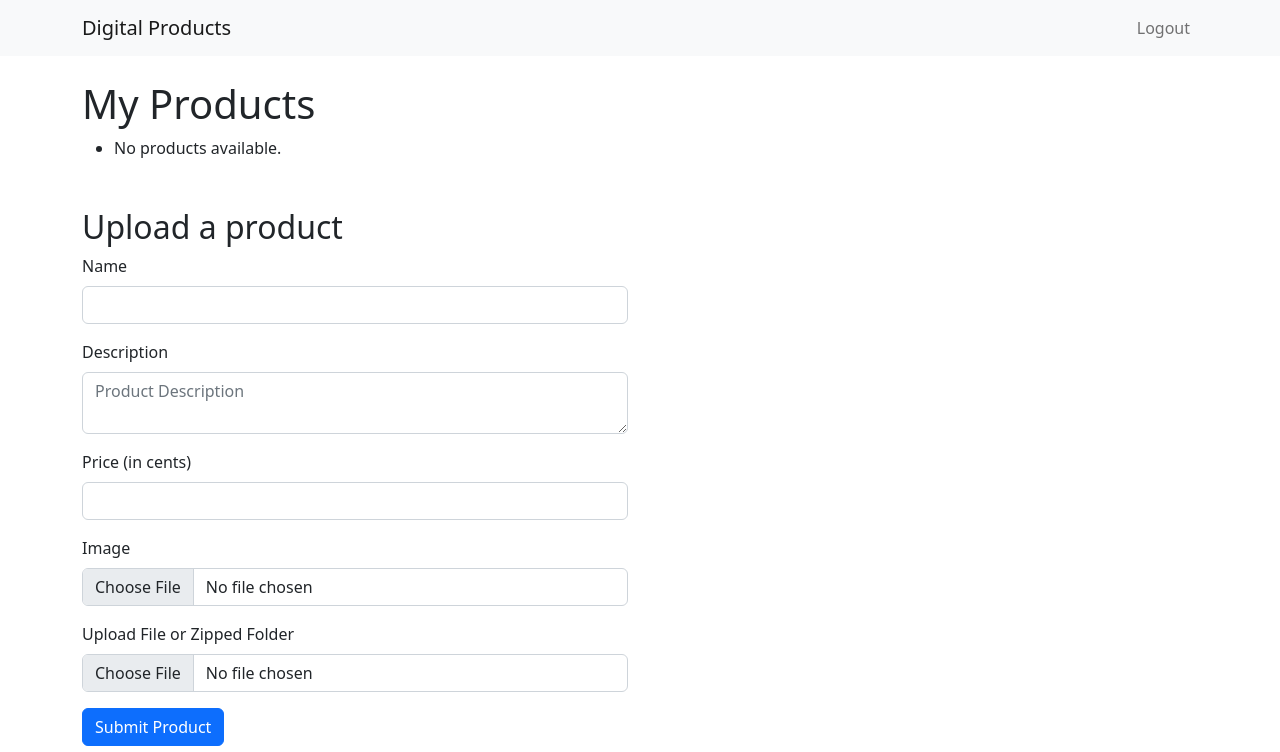
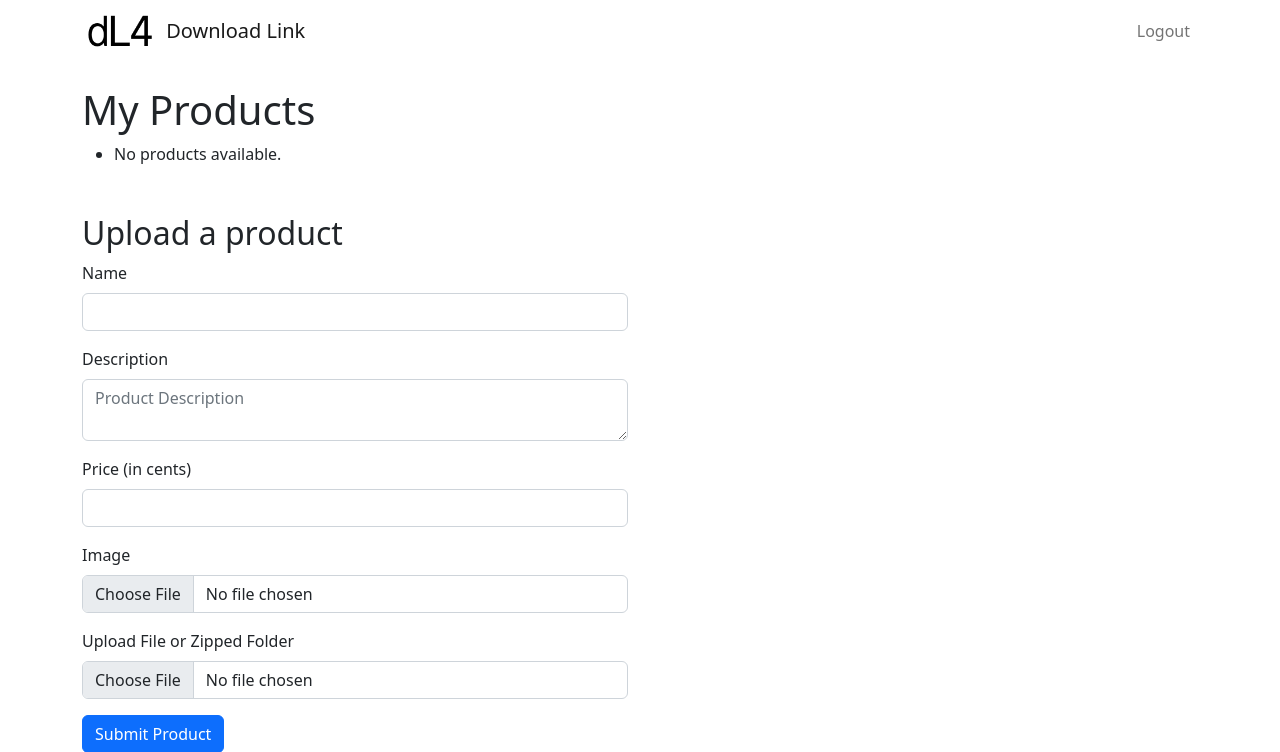
Before and after one commit to DigitalCreationsCo/dl4, a Flask app: page / in a window 1280 px wide. Shown: the top 752 px of the page. Run offline with Flask 3, Linux system fonts and the light colour scheme; the visitor is signed in with stand-in values (Sample User, id 1); parts of the project's set-up code (start-up, migrations or seed data) failed here and were passed over.

Commit message:
favicon, nav img

```diff
--- a/app.py
+++ b/app.py
@@ -1,4 +1,5 @@
-from flask import Flask
+import os
+from flask import Flask, send_from_directory
 from flask_migrate import Migrate
 from config import Config
 from models import db
@@ -14,6 +15,11 @@ app.config.from_object(Config)
 
 db.init_app(app)
 migrate = Migrate(app, db)
+
+@app.route('/favicon.ico')
+def favicon():
+    return send_from_directory(os.path.join(app.root_path, 'static'),
+                               'favicon.ico', mimetype='image/vnd.microsoft.icon')
 
 # Register blueprints
 app.register_blueprint(home_bp)
--- a/templates/base.html
+++ b/templates/base.html
@@ -3,7 +3,8 @@
 <head>
     <meta charset="UTF-8">
     <meta name="viewport" content="width=device-width, initial-scale=1.0">
-    <title>{% block title %}Digital Product Download System{% endblock %}</title>
+    <title>{% block title %}Create Private Download Links | DL4 Download Link{% endblock %}</title>
+    <link rel="shortcut icon" href="{{ url_for('static', filename='favicon.ico') }}">
     <link rel="stylesheet" href="https://cdn.jsdelivr.net/npm/bootstrap@5.2.3/dist/css/bootstrap.min.css">
 </head>
 <style>
@@ -52,9 +53,12 @@
     }
 </script>
 <body>
-    <nav class="navbar navbar-expand-lg navbar-light bg-light">
+    <nav class="navbar navbar-expand-lg navbar-light">
         <div class="container">
-            <a class="navbar-brand" href="{{ url_for('home.index') }}">Digital Products</a>
+            <div>
+                <img src="{{ url_for('static', filename='dl4.png') }}" alt="Digital Products" width="80">
+                <a class="align-middle navbar-brand display-6 pt-2 font-weight-normal" href="{{ url_for('home.index') }}">Download Link</a>
+            </div>
             <div class="navbar-nav">
                 {% if 'user_id' in session %}
                     <a class="nav-item nav-link" href="{{ url_for('auth.logout') }}">Logout</a>
--- a/templates/home.html
+++ b/templates/home.html
@@ -1,6 +1,6 @@
 {% extends "base.html" %}
 
-{% block title %}Home - Digital Product Download System{% endblock %}
+{% block title %}Home - Download Link{% endblock %}
 
 {% block content %}
     <h1>My Products</h1>
```
Also changed, not shown: static/dl4.png (added), static/favicon.ico (added).
